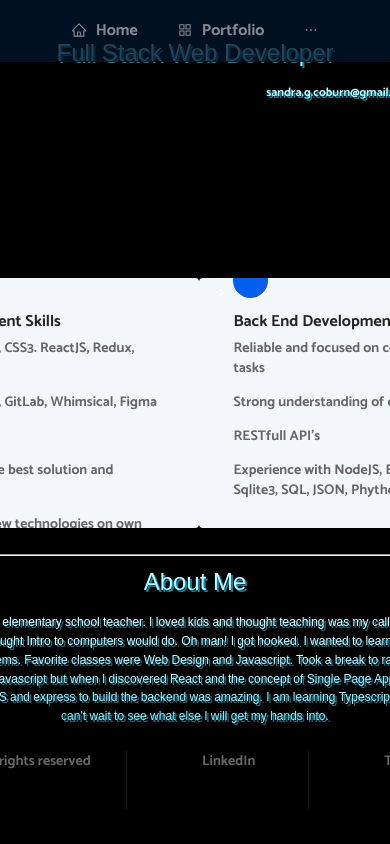
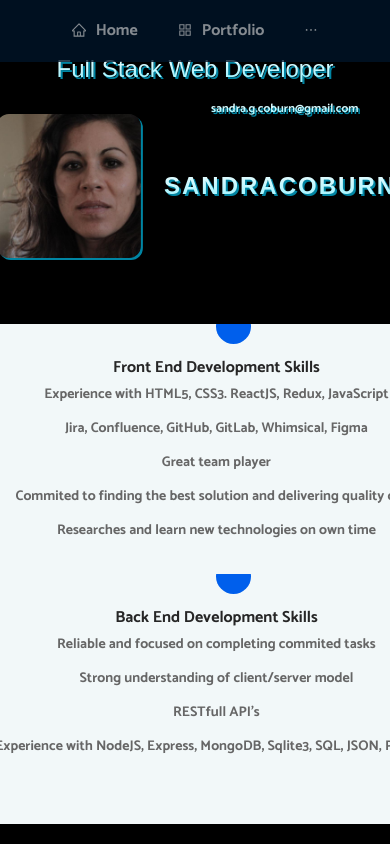
Before and after one commit to SandraCoburn/Portfolio, a React (Create React App) app in the folder portfolio/: page / in a window 390 px wide. Shown: the top 844 px of the page. Built offline with nearby package versions, Linux system fonts and the light colour scheme; grey boxes are pictures that could not be loaded.

Commit message:
Added media query to main page

```diff
--- a/portfolio/src/App.styles.js
+++ b/portfolio/src/App.styles.js
@@ -118,7 +118,7 @@ export const Wrapper = styled.div`
     text-align: left;
   }
   @media screen and (max-width: 500px) {
-    padding-top: 6%;
+    padding-top: 10%;
     width: auto;
     overflow: hidden;
     .main-pic {
--- a/portfolio/src/Components/Home/Home.styles.js
+++ b/portfolio/src/Components/Home/Home.styles.js
@@ -109,6 +109,18 @@ export const StyledContainer = styled.div`
   .smoke ul li:nth-child(14) {
     animation-delay: 5.2s;
   }
+  @media screen and (max-width: 500px) {
+    justify-content: center;
+    .smoke {
+      top: 22%;
+    }
+  }
+  @media screen and (max-width: 750px) {
+    justify-content: center;
+    .smoke {
+      top: 22%;
+    }
+  }
 `;
 
 export const SkillsWrapper = styled.div`
@@ -121,4 +133,11 @@ export const AboutWrapper = styled.div`
   margin-top: 14%;
   justify-content: start;
   padding: 2%;
+
+  @media screen and (max-width: 500px) {
+    width: 100%;
+    display: flex;
+    flex-direction: column;
+    justify-content: center;
+  }
 `;
--- a/portfolio/src/Components/Home/SkillsCard.styles.js
+++ b/portfolio/src/Components/Home/SkillsCard.styles.js
@@ -105,4 +105,41 @@ export const StyledCard = styled.div`
   .card:hover {
     padding-bottom: 152px;
   }
+  @media screen and (max-width: 500px) {
+    padding-top: 20%;
+    padding-right: 10%;
+    align-items: center;
+    margin: 3% 0;
+    .cards {
+      display: flex;
+      justify-content: center;
+      flex-direction: column;
+      padding: 2%;
+    }
+    .card {
+      margin: 2px;
+    }
+  }
+  @media screen and (max-width: 750px) {
+    width: 100%;
+    padding-top: 15%;
+
+    align-items: center;
+    margin: 3% 0;
+    .cards {
+      display: flex;
+      justify-content: center;
+      flex-direction: column;
+      padding: 2%;
+      margin: 5px;
+      width: 100%;
+    }
+    .card {
+      text-align: center;
+      margin: 8px;
+      width: 565px;
+      height: 250px;
+      margin: auto;
+    }
+  }
 `;
--- a/portfolio/src/Components/Projects/Project.styles.js
+++ b/portfolio/src/Components/Projects/Project.styles.js
@@ -15,7 +15,6 @@ export const Wrapper = styled.div`
   border: 2px solid #0085a3;
   padding: 10%;
   box-shadow: 0px 5px 10px rgba(0, 0, 0, 0.25);
-  // text-align: center;
 
   p {
     font-size: 0.75rem;
```
